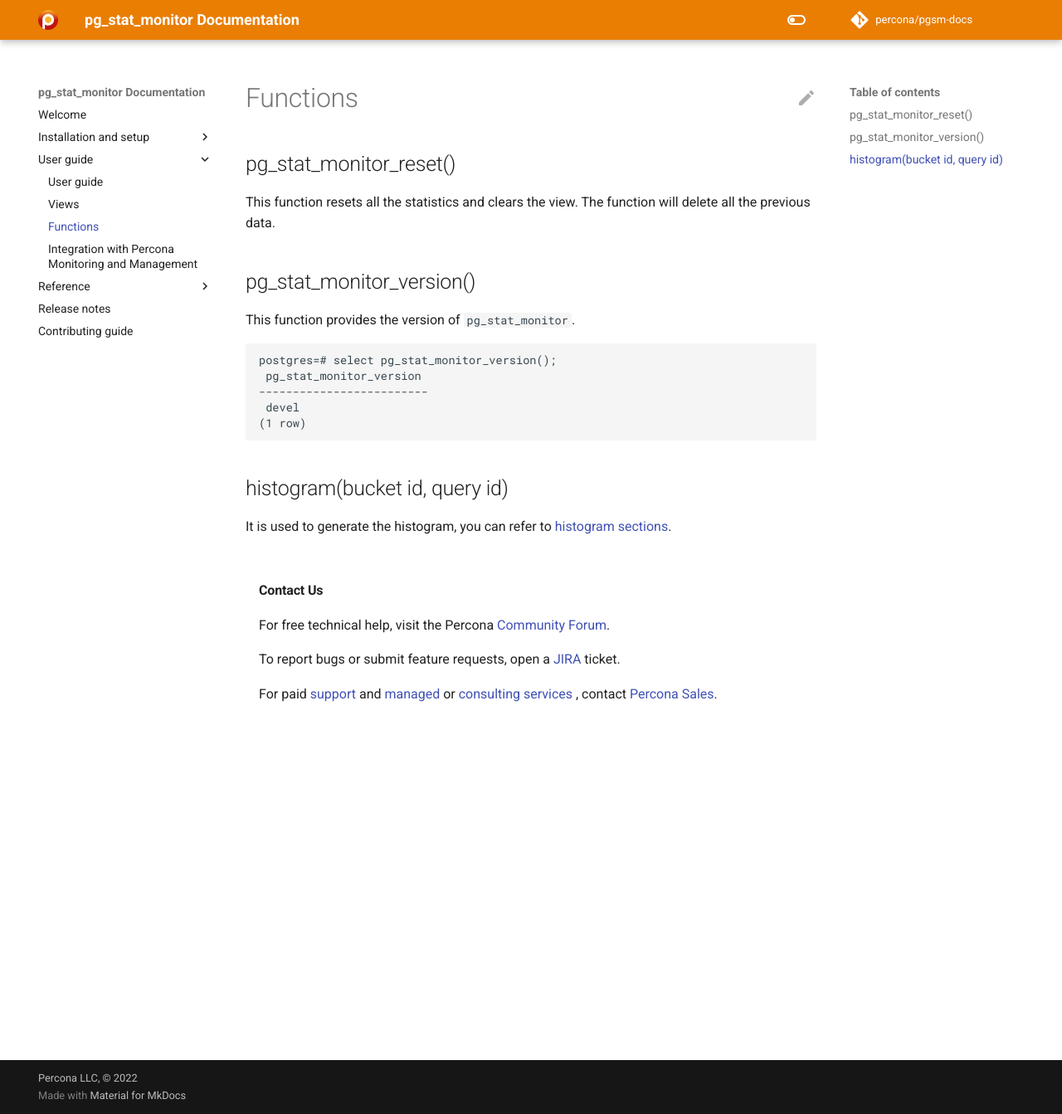
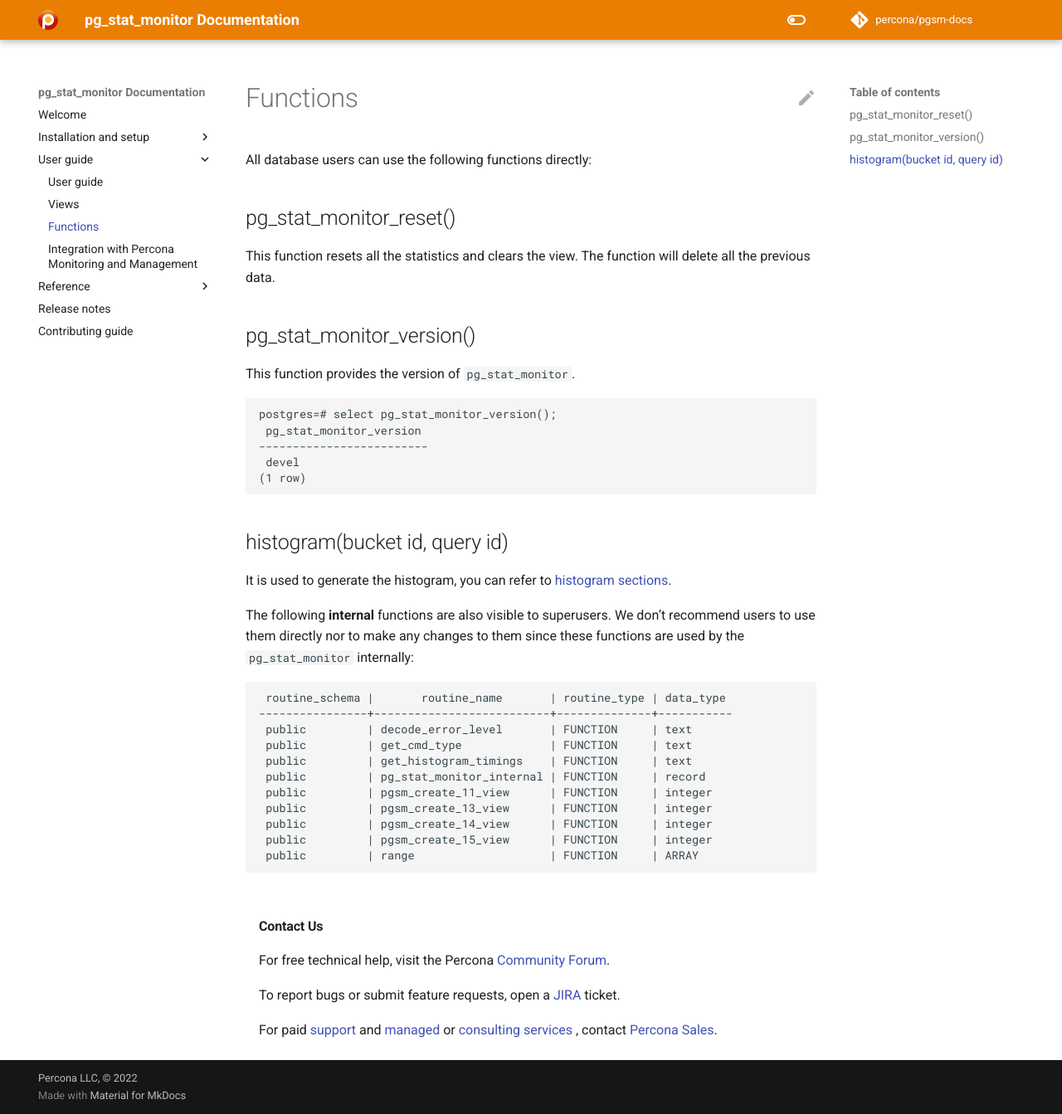
Before and after one commit to percona/pgsm-docs, an MkDocs documentation site: the page built from docs/functions.md, in a window 1280 px wide and 1343 px high. Shown: the whole window at 83% size. Built offline with MkDocs 1.6.1 and Material for MkDocs 9.7.7, drawn with Linux system fonts in a browser that asks for light colours; nearby versions of some CDN libraries; comment, search, counter and statistics services are not loaded; the version menu is left out.

Commit message:
PG-518 Added internal functions with a warning

````diff
--- a/docs/functions.md
+++ b/docs/functions.md
@@ -1,4 +1,6 @@
 # Functions
+
+All database users can use the following functions directly:
 
 ## pg_stat_monitor_reset()
 
@@ -19,3 +21,19 @@ postgres=# select pg_stat_monitor_version();
 ## histogram(bucket id, query id)
 
 It is used to generate the histogram, you can refer to [histogram sections](user_guide.md#histogram).
+
+The following **internal** functions are also visible to superusers. We don't recommend users to use them directly nor to make any changes to them since these functions are used by the `pg_stat_monitor` internally:
+
+```
+ routine_schema |       routine_name       | routine_type | data_type
+----------------+--------------------------+--------------+-----------
+ public         | decode_error_level       | FUNCTION     | text
+ public         | get_cmd_type             | FUNCTION     | text
+ public         | get_histogram_timings    | FUNCTION     | text
+ public         | pg_stat_monitor_internal | FUNCTION     | record
+ public         | pgsm_create_11_view      | FUNCTION     | integer
+ public         | pgsm_create_13_view      | FUNCTION     | integer
+ public         | pgsm_create_14_view      | FUNCTION     | integer
+ public         | pgsm_create_15_view      | FUNCTION     | integer
+ public         | range                    | FUNCTION     | ARRAY
+```
````
